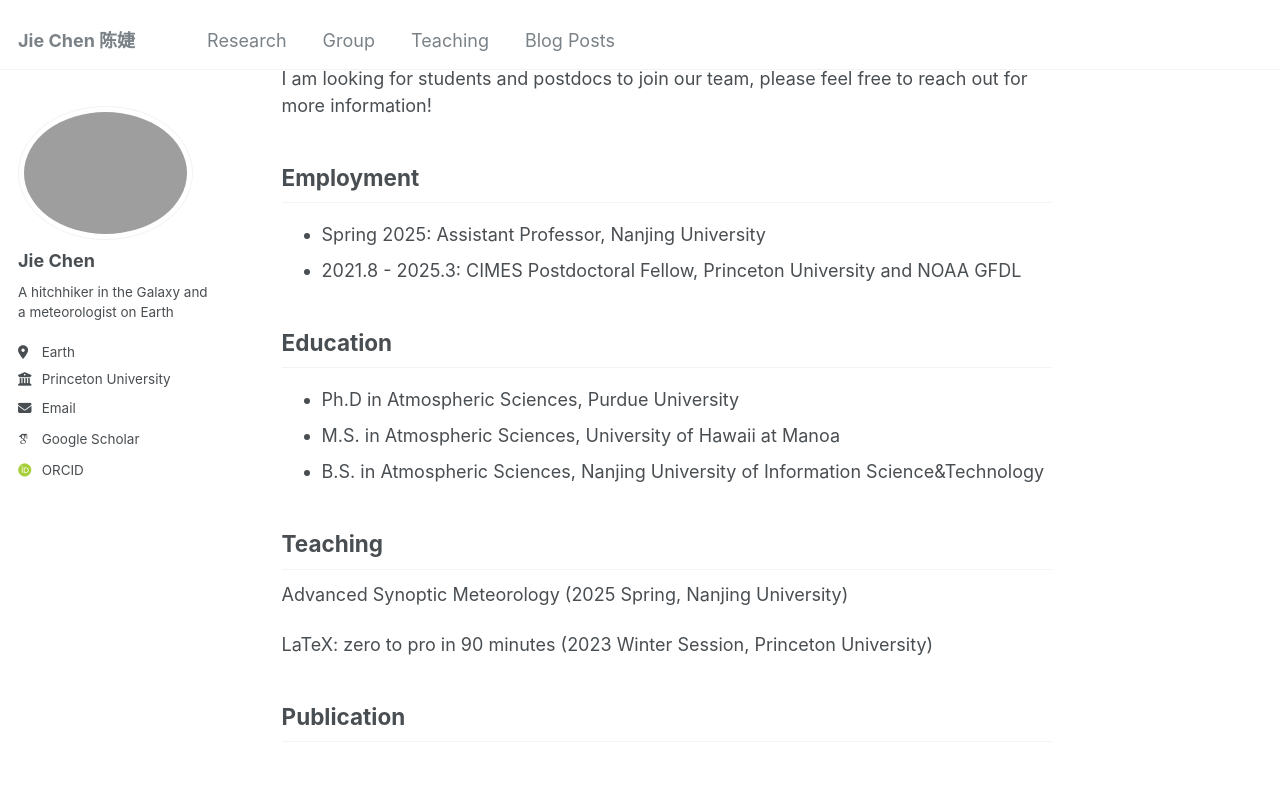
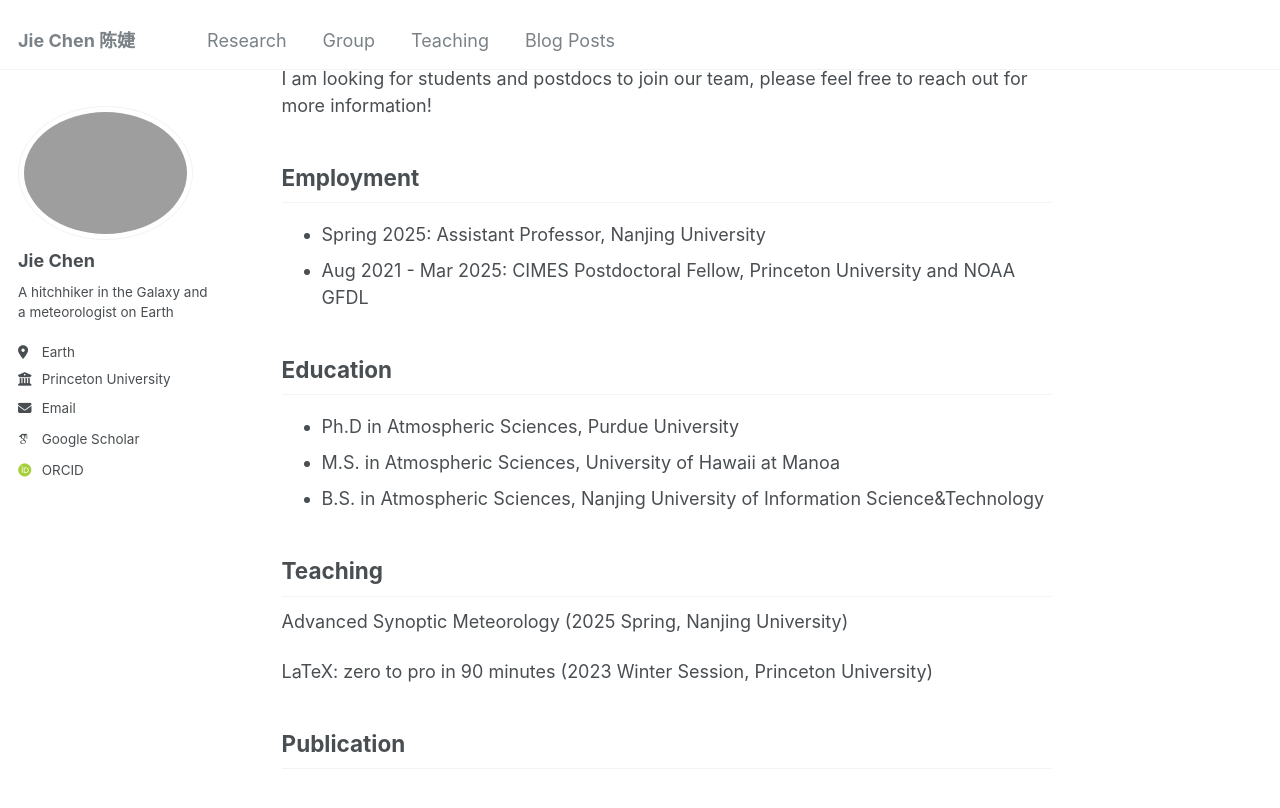
Before and after one commit to chenjie042/chenjie042.github.io, a Jekyll site: the page built from _pages/about.md, in a window 1280 px wide and 900 px high, scrolled down 534 px. Shown: the top 808 px of the window. Built offline with Jekyll 4.4.1, drawn with Linux system fonts in a browser that asks for light colours; some web fonts are replaced.

Commit message:
Update about.md

```diff
--- a/_pages/about.md
+++ b/_pages/about.md
@@ -18,7 +18,7 @@ I am looking for students and postdocs to join our team, please feel free to rea
 Employment
 ------
 * Spring 2025:  Assistant Professor, Nanjing University
-* 2021.8 - 2025.3: CIMES Postdoctoral Fellow, Princeton University and NOAA GFDL
+* Aug 2021 - Mar 2025: CIMES Postdoctoral Fellow, Princeton University and NOAA GFDL
 
 Education
 ------
```
